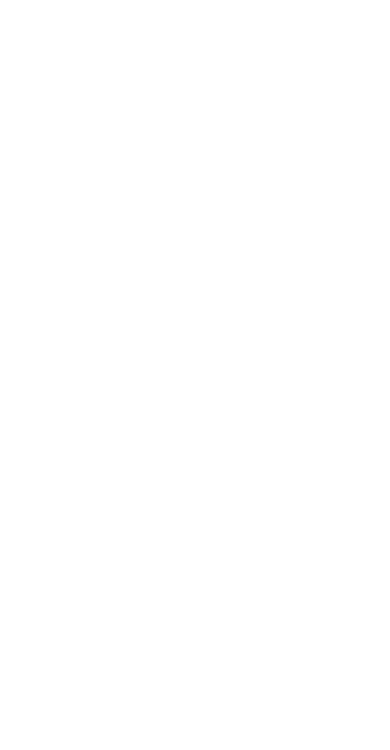
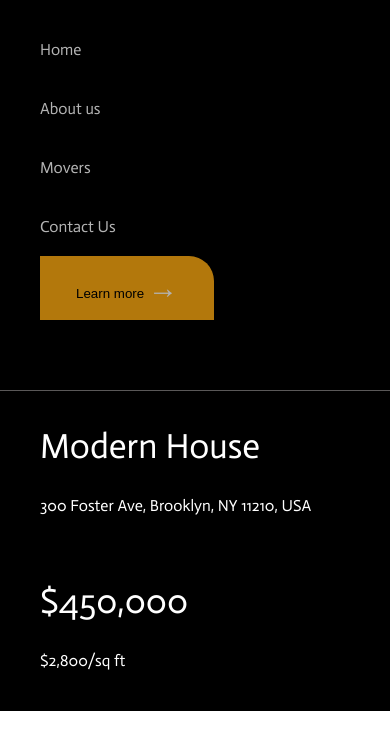
Before and after one commit to maryanne-njeri/restaurant_landing_page, a plain HTML site: page page2.html in a window 390 px wide. Drawn offline with Linux system fonts and the light colour scheme; a web font is replaced by a local one.

Commit message:
It will add page2 header and responsiveness

```diff
--- a/assets/css/styles.css
+++ b/assets/css/styles.css
@@ -1,4 +1,4 @@
-* {
+html, body {
     box-sizing: border-box;
     padding: 0;
     margin: 0;
@@ -133,6 +133,15 @@ h2 {
     margin-top: 40px;
 }
 
+.work-with-us {
+    padding: 15px 36px;
+    border: none;
+    background-color: #FFAC12;
+    border-top-right-radius: 25px;
+    color: #000;
+    margin-top: -20px;
+}
+
 .arrow {
     font-size: 30px;
 }
@@ -256,7 +265,34 @@ footer ul li {
     margin-bottom: 10px;
 }
 
+/* Page two */
+.page2 {
+    font-family: 'Actor', sans-serif;
+}
 
+.page2-nav {
+    background-color: #000;
+}
+
+.arrow {
+    color: #fff;
+}
+
+.page2-line {
+    margin-top: 30px;
+    border-bottom: solid 1px rgb(90, 88, 88);
+}
+
+.page2-hero-content {
+    display: flex;
+    justify-content: space-between;
+    color: #fff;
+    padding: 5px 150px;
+}
+
+.land-size {
+    text-align: right;
+}
 
 /* Responsiveness */
 
@@ -308,6 +344,18 @@ footer ul li {
         color: #FFF;
         font-family: 'Poppins', sans-serif;
 
+    }
+
+    /* Page two */
+    .page2-hero-content {
+        display: flex;
+        flex-direction: column;
+        color: #fff;
+        padding: 5px 40px;
+    }
+
+    .land-size {
+        text-align: left;
     }
 
 }
@@ -502,4 +550,5 @@ footer ul li {
     .fa {
         display: block;
     }
+
 }
--- a/page2.html
+++ b/page2.html
@@ -0,0 +1,51 @@
+<html lang="en">
+<head>
+    <meta charset="UTF-8">
+    <meta http-equiv="X-UA-Compatible" content="IE=edge">
+    <meta name="viewport" content="width=device-width, initial-scale=1.0">
+    <link rel="stylesheet" href="assets/css/styles.css">
+    <link rel="preconnect" href="https://fonts.googleapis.com">
+    <link rel="preconnect" href="https://fonts.gstatic.com" crossorigin>
+    <link href="https://fonts.googleapis.com/css2?family=Poppins:wght@100;200;300&display=swap" rel="stylesheet">
+    <link rel="preconnect" href="https://fonts.googleapis.com">
+    <link rel="preconnect" href="https://fonts.gstatic.com" crossorigin>
+    <link href="https://fonts.googleapis.com/css2?family=Adamina&display=swap" rel="stylesheet">
+    <link rel="preconnect" href="https://fonts.googleapis.com">
+    <link rel="preconnect" href="https://fonts.gstatic.com" crossorigin>
+    <link href="https://fonts.googleapis.com/css2?family=Actor&display=swap" rel="stylesheet">
+    <link rel="stylesheet" href="https://cdnjs.cloudflare.com/ajax/libs/font-awesome/4.7.0/css/font-awesome.min.css">
+    <title>Restaurant</title>
+</head>
+<body class="page2">
+    <!-- Begins nav -->
+    <nav class="page2-nav">
+        <div class="page2-background">
+            <ul>
+                <li><a href="#">Home</a></li>
+                <li><a href="#">About us</a></li>
+                <li><a href="#">Movers</a></li>
+                <li><a href="#">Contact Us</a></li>
+                <li>
+                    <button class="work-with-us">Learn more
+                        <span class="arrow">&rarr;</span>
+                    </button>
+                </li>
+            </ul>
+            <div class="page2-line"></div>
+            <!-- Hero content -->
+            <div class="page2-hero-content">
+                <div>
+                    <h2>Modern House</h2>
+                    <p>300 Foster Ave, Brooklyn, NY 11210, USA</p>
+                </div>
+                <div>
+                    <h2>$450,000</h2>
+                    <p class="land-size">$2,800/sq ft</p>
+                </div>
+            </div>
+        </div>
+    </nav>
+    <!-- Ends nav -->
+
+</body>
+</html>
```
